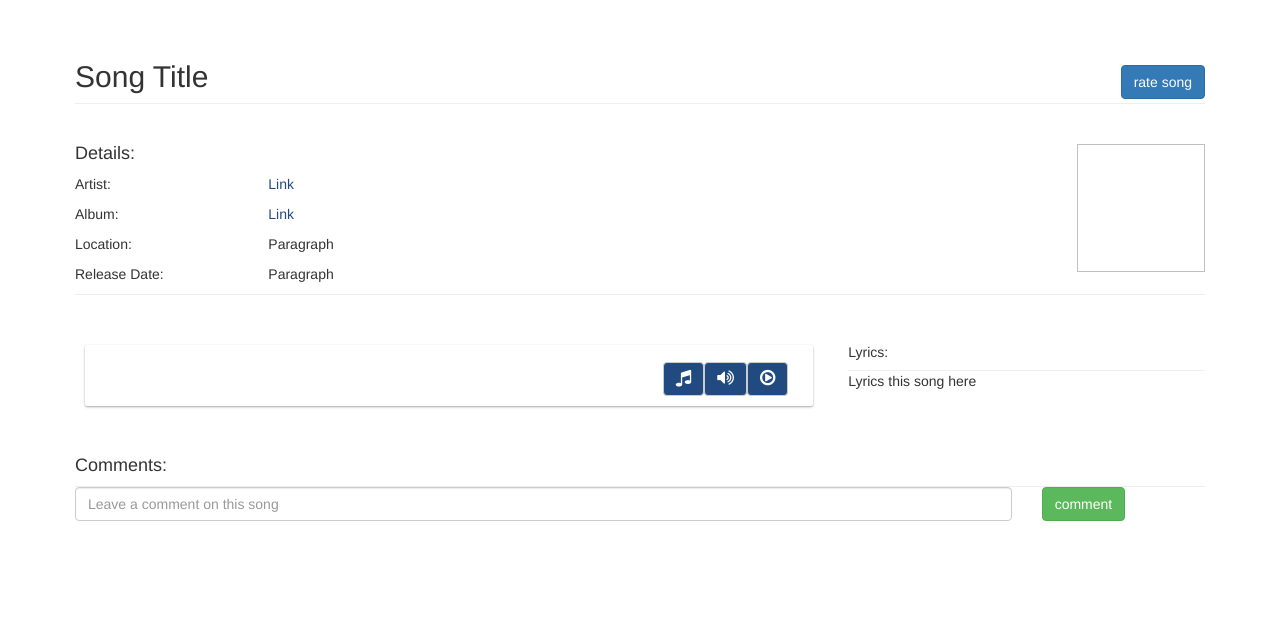
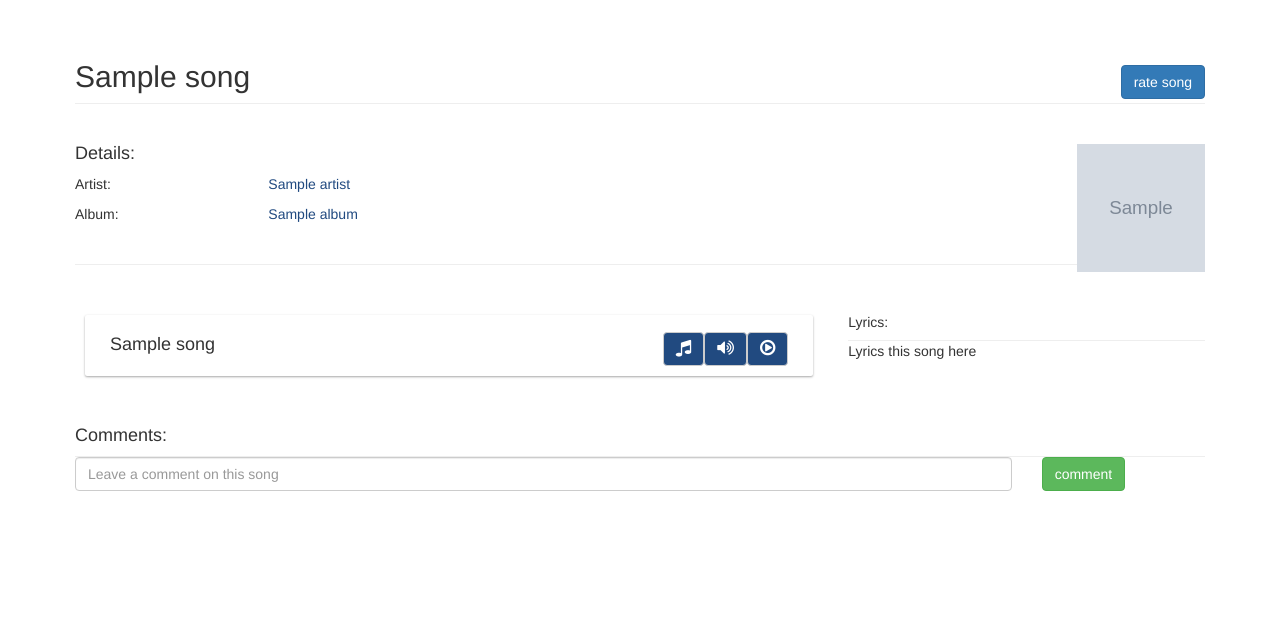
Before and after one commit to quyle13/ITProject, a Django app: a page that uses templates/musicapp/song.html in a window 1280 px wide. Shown: the part 77-713 px from the top of the page. Run offline with Django 3.2, Linux system fonts and the light colour scheme; a user stored in the database is signed in; tables that the repository leaves empty hold one stand-in row (values such as "Sample post"); grey boxes marked "Sample" are stand-in pictures; some libraries are stand-ins or nearby versions; some web fonts are replaced.

Commit message:
Select new song when album page and song finish, fill the song page

```diff
--- a/music_project/urls.py
+++ b/music_project/urls.py
@@ -41,6 +41,8 @@ urlpatterns = [
 
     # internal ajax views
     url(r'^ajax/add-to-playlist/(?P<ids>[\w\-]+)$', ajax_views.add_to_playlist),
+
+    url(r'^next-song/$', views.next_song, name='next-song'),
 ]
 
 if settings.DEBUG:
--- a/musicapp/views.py
+++ b/musicapp/views.py
@@ -231,6 +231,16 @@ def song(request, artist_name, album_name, song_name):
                               'song': song_name,
                               'rating_page': 'song'})
 
+    artist = Artist.objects.filter(ArtistSlug=artist_name)[0]
+    album = Album.objects.filter(AlbumSlug=album_name, Artist=artist)[0]
+    song = Song.objects.filter(SongSlug=song_name, Album=album, Artist=artist)[0]
+
+    print("-------------------------------------");
+    print(song_name, song);
+    print(album_name, album);
+    print(artist_name, artist);
+    print("-------------------------------------");
+
     try:
         rates = Rating.objects.filter(Artist=artist_name,
                                       Album=album_name,
@@ -367,3 +377,25 @@ def rating_post(request):
     else:
         return HttpResponseRedirect(
             '/view' + '/' + rate.Rating_page + '/' + rate.Artist + '/' + rate.Album + '/' + rate.Song)
+
+def next_song(request):
+
+    if request.method == 'GET':
+
+        # Get the parameter given with the request
+        src = request.GET['currentSrc']
+        page = request.GET['currentPage']
+
+        # Get the song from the database
+        song = Song.objects.get(PreviewURL=src)
+
+        if(page == "album"):
+            songList = Song.objects.filter(Album=song.Album)
+
+        for i in range(len(songList)):
+            if songList[i] == song and i != len(songList)-1:
+                nextSong = songList[i+1]
+            elif songList[i] == song and i == len(songList)-1:
+                nextSong = songList[0]
+
+    return HttpResponse(nextSong.PreviewURL + ' ' + nextSong.SongSlug)
--- a/static/js/player.js
+++ b/static/js/player.js
@@ -168,15 +168,6 @@ $(document).ready(function() {
 		}
 	});
 
-	// $('#stop').click( function(ev) {
-	// 	ev.preventDefault();
-	//
-	// 	song.pause();
-	// 	song.currentTime = 0;
-	// 	state = songState.STOP;
-	// 	Cookies.set('song_state', state, {expires: 1 });
-	// });
-
 	 $('button[id^="mute-"]').click( function(ev) {
 		ev.preventDefault();
 
@@ -185,14 +176,14 @@ $(document).ready(function() {
 			song.volume = Cookies.get('volume');
 			volume = volumeState.LOUD;
 			Cookies.set('volume_state', volume, {expires: 1 });
-			$(this).html('<i class="fa fa-volume-up" title="Unmute"></i>');
+			$('button[id^="mute-"]').html('<i class="fa fa-volume-up" title="Unmute"></i>');
 		}
 		else {
 			Cookies.set('volume', song.volume, {expires: 1 });
 			song.volume = 0;
 			volume = volumeState.MUTE;
 			Cookies.set('volume_state', volume, {expires: 1 });
-			$(this).html('<i class="fa fa-volume-off" title="Mute"></i>');
+			$('button[id^="mute-"]').html('<i class="fa fa-volume-off" title="Mute"></i>');
 		}
 	});
 
@@ -219,7 +210,47 @@ $(document).ready(function() {
 		state = songState.STOP;
 		Cookies.set('song_state', state, {expires: 1 });
 
+        console.log("End of the song: " + player.getAttribute('src'));
+
 		// TODO: Get and Play next song and change player object
+
+        src = player.getAttribute('src');
+        console.log(src);
+
+        url = document.URL.substring(document.URL.search("view"));
+        url = url.split("/");
+        if(url[1] == "artist") {
+            page = "artist";
+        }
+        else if(url[1] == "album") {
+            page = "album";
+        }
+        else if(url[1] == "song") {
+            page = "song";
+        }
+        else {
+            page = "other";
+        }
+
+        $.get('/next-song/', {currentSrc: src, currentPage: page}, function(data){
+            slug =  data.split(" ")[1];
+            newSrc = data.split(" ")[0];
+
+            song.src = newSrc;
+            Cookies.set('song_src', song.src, {expires: 1 });
+            song.play();
+
+            player = $('#player-' + slug)[0];
+
+            state = songState.PLAY;
+            Cookies.set('song_state', state, {expires: 1 });
+
+            $('#header-player').html('<i class="fa fa-pause-circle" title="Pause song"></i>');
+            player.innerHTML = '<i class="fa fa-pause-circle" title="Pause song"></i>';
+
+            console.log("Start Playing song: " + player.getAttribute('src'));
+        });
+
 	}, false);
 
 	song.addEventListener('canplay', function() {});
--- a/templates/musicapp/album.html
+++ b/templates/musicapp/album.html
@@ -61,8 +61,6 @@
         <div class="row">
             <div class="col-sm-2 col-xs-3">
                 <p>Artist:</p>
-                <p>&nbsp;</p>
-                <p>&nbsp;</p>
             </div>
             <div class="col-sm-10 col-xs-9">
                 <p><a href="{% url 'artist' album.Artist.ArtistSlug %}">{{ album.Artist.Name }}</a></p>
--- a/templates/musicapp/components/play_song.html
+++ b/templates/musicapp/components/play_song.html
@@ -9,14 +9,14 @@
         {% endif %}
     </div>
     <div class="col-xs-3">
-        <button class="btn btn-default control" id="player-{{ song.PreviewURL }}" type="button" src="{{ song.PreviewURL }}">
+        <button class="btn btn-default control" id="player-{{ song.SongSlug }}" type="button" src="{{ song.PreviewURL }}">
             <i class="fa fa-play-circle-o" title="Play song"></i>
 
             <!-- The type of the button is changed by the script player.js:
                 - <i class="fa fa-play-circle-o" title="Play song"></i>
                 - <i class="fa fa-pause-circle" title="Pause song"></i> -->
         </button>
-        <button class="btn btn-default control" id="mute-{{ song.PreviewURL }}" type="button" src="{{ song.PreviewURL }}">
+        <button class="btn btn-default control" id="mute-{{ song.SongSlug }}" type="button" src="{{ song.PreviewURL }}">
             <i class="fa fa-volume-up" title="Unmute"></i>
 
             <!-- The type of the button is changed by the script player.js:
--- a/templates/musicapp/song.html
+++ b/templates/musicapp/song.html
@@ -3,7 +3,7 @@
 {% block content %}
     {% include 'musicapp/components/rate_modal.html' with type='Song' %}
     <div class="relative">
-        <h2>Song Title</h2>
+        <h2>{{ song.Title }}</h2>
         {% if avg_int == 5 %}
             <div id="rating">
                 <i class="glyphicon glyphicon-star"></i>
@@ -53,21 +53,17 @@
         </button>
         <hr>
     </div>
-    <div class="relative">
-        <img class="profile-photo">
+    <div class="relative"><img src="{{ song.PictureURL }}" class="profile-photo">
         <h4>Details:</h4>
         <div class="row">
             <div class="col-sm-2 col-xs-3">
                 <p>Artist:</p>
                 <p>Album:</p>
-                <p>Location:</p>
-                <p>Release Date:&nbsp;</p>
+                <p>&nbsp;</p>
             </div>
             <div class="col-sm-10 col-xs-9">
-                <p><a href="#">Link</a></p>
-                <p><a href="#">Link</a></p>
-                <p>Paragraph</p>
-                <p>Paragraph</p>
+                <p><a href="{% url 'artist' song.Artist.ArtistSlug %}">{{ song.Artist.Name }}</a></p>
+                <p><a href="{% url 'album' song.Artist.ArtistSlug song.Album.AlbumSlug %}">{{ song.Album.Title }}</a></p>
             </div>
         </div>
         <div class="clearfix"></div>
```
